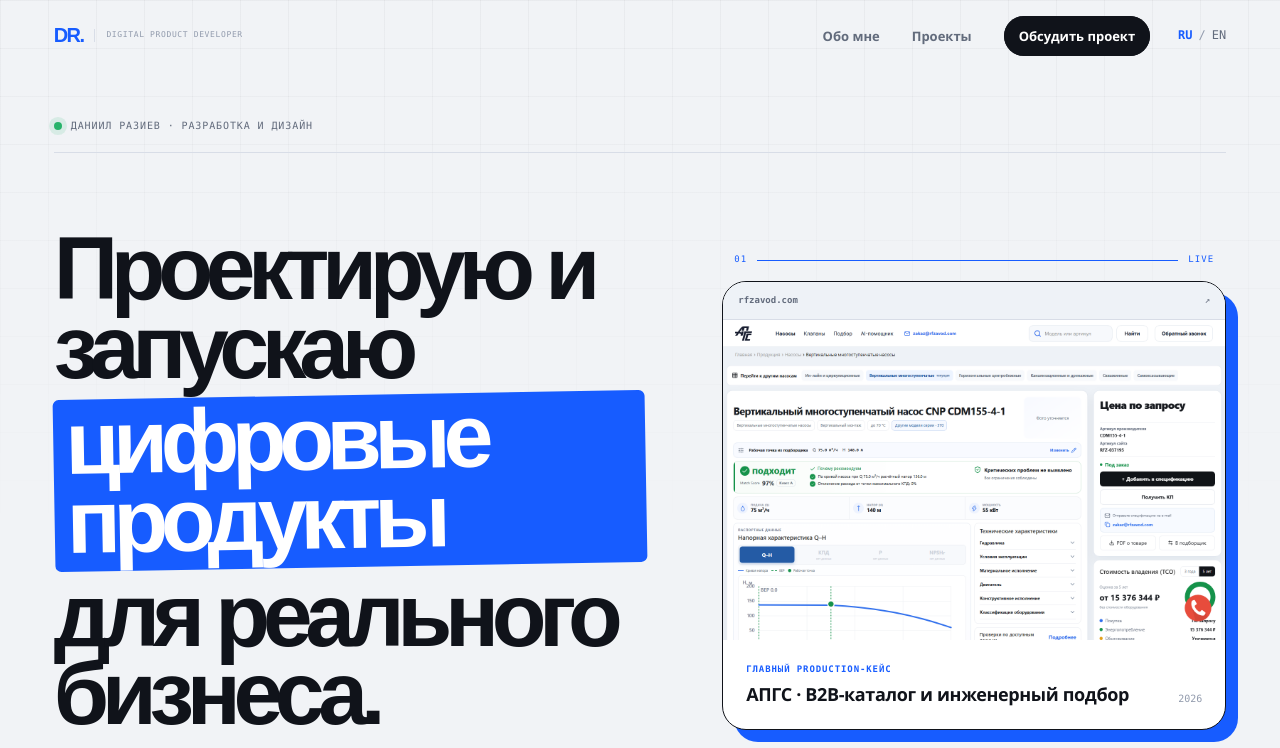
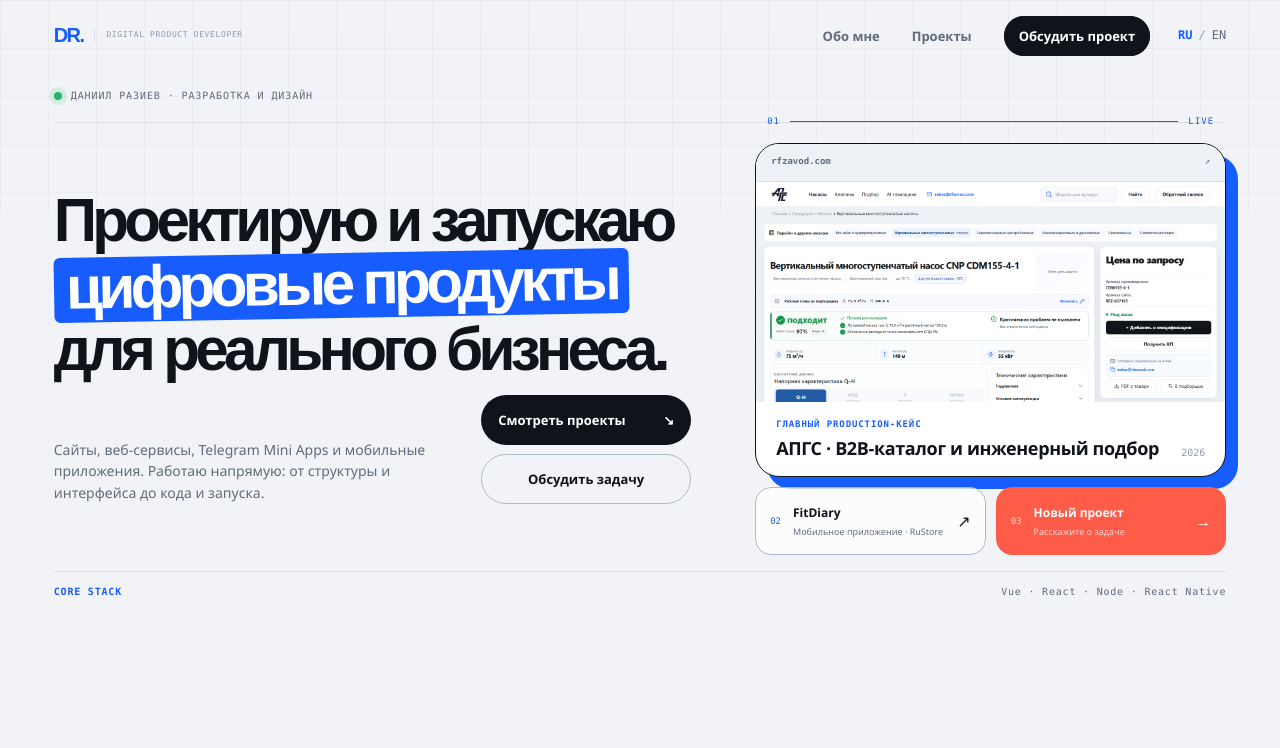
Before and after one commit to razievdaniil-rgb/portfolio, a Vue app: page / in a window 1280 px wide. Shown: the top 748 px of the page. Built offline with nearby package versions, Linux system fonts and the light colour scheme.

Commit message:
Fit hero CTA within laptop viewport

```diff
--- a/src/components/HeroSection.vue
+++ b/src/components/HeroSection.vue
@@ -58,15 +58,15 @@ const shotSrc = shot => import.meta.env.BASE_URL + 'shots/' + shot
 </script>
 
 <style scoped>
-.hero { min-height: 100svh; padding: 118px 0 44px; }
+.hero { min-height: 100svh; padding: 102px 0 30px; }
 .hero-status { display:flex; align-items:center; justify-content:space-between; padding-bottom:18px; border-bottom:1px solid var(--border); color:var(--text-muted); font-family:var(--mono); font-size:10px; letter-spacing:.09em; text-transform:uppercase; }
 .hero-status p { display:flex; align-items:center; gap:9px; }
 .status-dot { width:8px; height:8px; border-radius:50%; background:#27b36a; box-shadow:0 0 0 5px rgba(39,179,106,.12); }
-.hero-grid { display:grid; grid-template-columns:minmax(0,1.08fr) minmax(400px,.92fr); gap:clamp(46px,6vw,88px); align-items:center; padding:clamp(46px,6vw,78px) 0 42px; }
-.hero-title { max-width:760px; font-family:var(--display); font-size:clamp(54px,7vw,102px); font-weight:900; line-height:.88; letter-spacing:-.082em; }
+.hero-grid { display:grid; grid-template-columns:minmax(0,1.15fr) minmax(400px,.85fr); gap:clamp(40px,5vw,72px); align-items:center; padding:clamp(30px,4vw,48px) 0 28px; }
+.hero-title { max-width:760px; font-family:var(--display); font-size:clamp(52px,5.6vw,84px); font-weight:900; line-height:.89; letter-spacing:-.078em; }
 .hero-title span { display:inline-block; margin:8px 0 9px; padding:4px 12px 10px; border-radius:6px; background:var(--accent); color:#fff; transform:rotate(-1deg); }
-.hero-bottom { display:grid; grid-template-columns:minmax(0,1fr) auto; gap:24px; align-items:end; margin-top:42px; }
-.hero-desc { max-width:520px; color:var(--text-muted); font-size:17px; line-height:1.62; }
+.hero-bottom { display:grid; grid-template-columns:minmax(0,1fr) auto; gap:22px; align-items:end; margin-top:26px; }
+.hero-desc { max-width:520px; color:var(--text-muted); font-size:15px; line-height:1.55; }
 .hero-actions { display:grid; gap:9px; }
 .btn-primary,.btn-ghost { display:flex; min-height:50px; align-items:center; justify-content:space-between; gap:28px; padding:0 17px; border-radius:999px; font-size:13px; font-weight:700; transition:transform .2s,background .2s; }
 .btn-primary { min-width:210px; background:var(--text); color:#fff; }
@@ -80,7 +80,7 @@ const shotSrc = shot => import.meta.env.BASE_URL + 'shots/' + shot
 .proof-main:hover { transform:translate(-3px,-3px); box-shadow:16px 16px 0 var(--accent); }
 .proof-window { overflow:hidden; background:#eef2f7; }
 .window-bar { display:flex; height:38px; align-items:center; justify-content:space-between; padding:0 15px; border-bottom:1px solid var(--border); color:var(--text-muted); font-family:var(--mono); font-size:9px; }
-.proof-window img { display:block; width:100%; height:320px; object-fit:cover; object-position:top center; }
+.proof-window img { display:block; width:100%; height:270px; object-fit:cover; object-position:top center; }
 .proof-caption { display:flex; align-items:flex-end; justify-content:space-between; gap:20px; padding:23px; }
 .proof-caption p { margin-bottom:6px; color:var(--accent); font-family:var(--mono); font-size:9px; font-weight:700; letter-spacing:.1em; text-transform:uppercase; }
 .proof-caption h2 { max-width:390px; font-size:18px; line-height:1.28; letter-spacing:-.02em; }
@@ -98,6 +98,7 @@ const shotSrc = shot => import.meta.env.BASE_URL + 'shots/' + shot
 .hero-stack span { color:var(--accent); font-weight:700; }
 .hero-stack p { color:var(--text-muted); }
 @media(max-width:980px){.hero-grid{grid-template-columns:1fr}.hero-copy{max-width:820px}.hero-proof{width:min(100%,700px)}}
+@media(min-width:981px) and (max-height:820px){.hero{padding-top:88px;padding-bottom:18px}.hero-grid{padding:20px 0 16px}.hero-title{font-size:clamp(48px,4.7vw,70px)}.hero-title span{margin:5px 0 6px;padding-bottom:7px}.hero-bottom{margin-top:18px}.hero-desc{font-size:14px}.proof-window img{height:220px}.proof-caption{padding:16px 20px}.proof-row{margin-top:10px}.proof-mini{min-height:68px}.hero-stack{padding-top:12px}}
 @media(max-width:620px){.hero{padding-top:100px}.hero-title{font-size:clamp(49px,15vw,72px)}.hero-bottom{grid-template-columns:1fr}.hero-actions{grid-template-columns:1fr 1fr}.btn-primary{min-width:0}.proof-window img{height:235px}.proof-row{grid-template-columns:1fr}.hero-stack{align-items:flex-start;flex-direction:column;gap:7px}.proof-main{box-shadow:7px 7px 0 var(--accent)}}
 @media(max-width:420px){.hero-actions{grid-template-columns:1fr}.hero-title span{margin-left:-4px}.proof-caption{padding:18px}}
 @media(prefers-reduced-motion:reduce){.proof-main,.proof-mini,.btn-primary,.btn-ghost{transition:none}}
```
